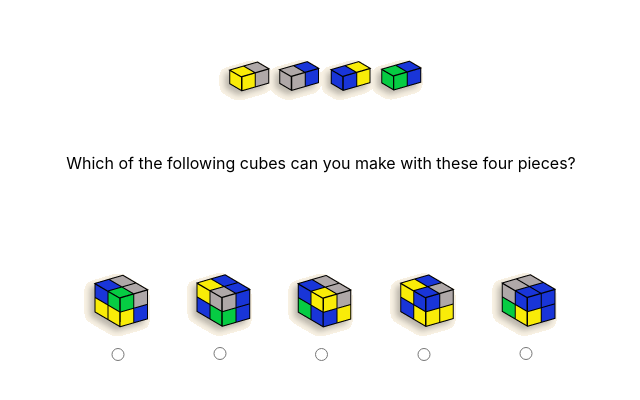
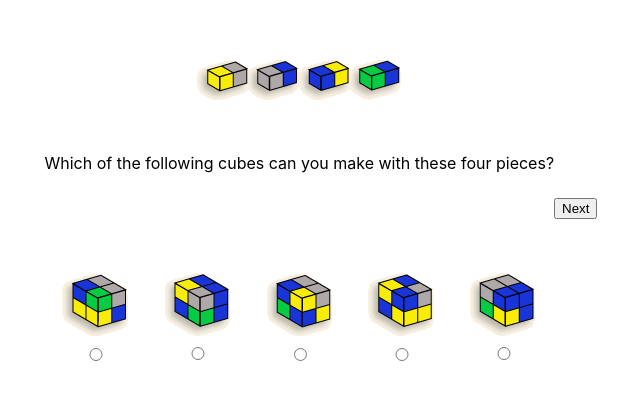
Before and after one commit to uoa-compsci399-s2-2022/spatial-skills-web-app, a React (Create React App) app in the folder client/: page /test in a window 1280 px wide. Shown: the part 192-592 px from the top of the page, without its empty margins (319-959 px from the left). Built offline with nearby package versions, Linux system fonts and the light colour scheme.

Commit message:
Remade original layout using components
It's likely we'll have to rewrite a lot of the code once we know what the backend is like
and how it stores / retrieves the question data. Which is good since this code
is really rough, its mainly just a proof of concept at this stage

```diff
--- a/client/src/containers/Test.jsx
+++ b/client/src/containers/Test.jsx
@@ -1,49 +1,105 @@
 import '../styles/Test.css';
+import React from 'react';
 
-// Function to get all images from a folder
-function importAll(r) {
-    let images = {};
-    r.keys().map((item, index) => { images[item.replace('./', '')] = r(item); });
-    return images;
+
+class Test extends React.Component {
+    render() {
+        return (
+            <div className='test'>
+                <TestContent question={images}/>
+                <NextButton />
+            </div>
+        )
     }
-const images = importAll(require.context('../assets/questions/perception1', false, /\.(png|jpe?g|svg)$/)); // Answer is c
+}
 
-const Test = () => {
-    return(
-        <div className='test'>
+
+class NextButton extends React.Component {
+    render() {
+        return (
+            <button>Next</button>
+        )
+    }
+}
+
+
+class TestContent extends React.Component {
+    render() {
+        return (
             <div className='test__content'>
+                <Question question={this.props.question}/>
+                <Answer question={this.props.question}/>
+            </div>
+        )
+    }
+}
+
+class Question extends React.Component {
+    renderQuestionImage() {
+        const image = this.props.question[this.props.question.length - 1]
+        return image;
+    }
+
+    render() {
+        return (
             <div className='test__question'>
-                    <img src={images['question.png']} className='test__image' alt=''/>
+                <img src={this.renderQuestionImage()} className='test__image' alt=''/>
                 <p>Which of the following cubes can you make with these four pieces?</p>
             </div>
+        )
+    }
+}
 
-                <div className='test__answers'>
-                    <div className='answer__option'>
-                        <label for="a"><img src={images['a.png']} alt=''/></label>
-                        <input type="radio" id="a" value="a" name="answer"/>
-                    </div>
-                    <div className='answer__option'>
-                        <label for="b"><img src={images['b.png']} alt=''/></label>
-                        <input type="radio" id="b" value="b" name="answer"/>
-                    </div>
-                    <div className='answer__option'>
-                        <label for="c"><img src={images['c.png']} alt=''/></label>
-                        <input type="radio" id="c" value="c" name="answer"/>
-                    </div>
-                    <div className='answer__option'>
-                        <label for="d"><img src={images['d.png']} alt=''/></label>
-                        <input type="radio" id="d" value="d" name="answer"/>
-                    </div>
-                    <div className='answer__option'>
-                        <label for="e"><img src={images['e.png']} alt=''/></label>
-                        <input type="radio" id="e" value="e" name="answer"/>
-                    </div>
-
-                </div>
-            </div>
-        </div>
-
+class Answer extends React.Component {
+    renderMultiChoiceAnswers() {
+        const answers = [];
+        const labels = ["a", "b", "c", "d", "e"];
+        for (var i = 0; i < this.props.question.length - 1; i++) {
+            answers.push(
+                <MultichoiceAnswer
+                    image={this.props.question[i]}
+                    label={labels[i]}
+                />
             );
         }
+        return answers;
+    }
+
+    render() {  // Currently only allows multichoice answers. We should also make an entry type answer
+        return (
+            <div className='test__answers'>
+                {this.renderMultiChoiceAnswers()}
+            </div>
+        )
+    }
+}
+
+function MultichoiceAnswer(props) {
+    return (
+        <div className='answer__option'>
+            <label for={props.label}><img src={props.image} alt=''/></label>
+            <input type="radio" id={props.label} value={props.label} name="answer"/>
+        </div>
+    )
+}
+
 
 export default Test;
+
+
+// ----------- Local Question Importing
+
+
+// Function to get all images from a folder as an array.
+// Array order corresponds to folder order (question is last).
+function importAll(r) {
+    let images = [];
+    r.keys().map((item, index) => { images.push(r(item)); });
+    return images;
+
+    ////Use these line if you want to access each image using the file name.
+    //let images = {};
+    //r.keys().map((item, index) => { images[item.replace('./','')] = r(item); });
+}
+const images = importAll(require.context('../assets/questions/perception1', false, /\.(png|jpe?g|svg)$/));  // ans = c
+const images2 = importAll(require.context('../assets/questions/perception4', false, /\.(png|jpe?g|svg)$/));
```
Also changed, not shown: client/src/styles/Test.css (+5 -3 lines). Lines whose indentation alone changed are shown as unchanged.
